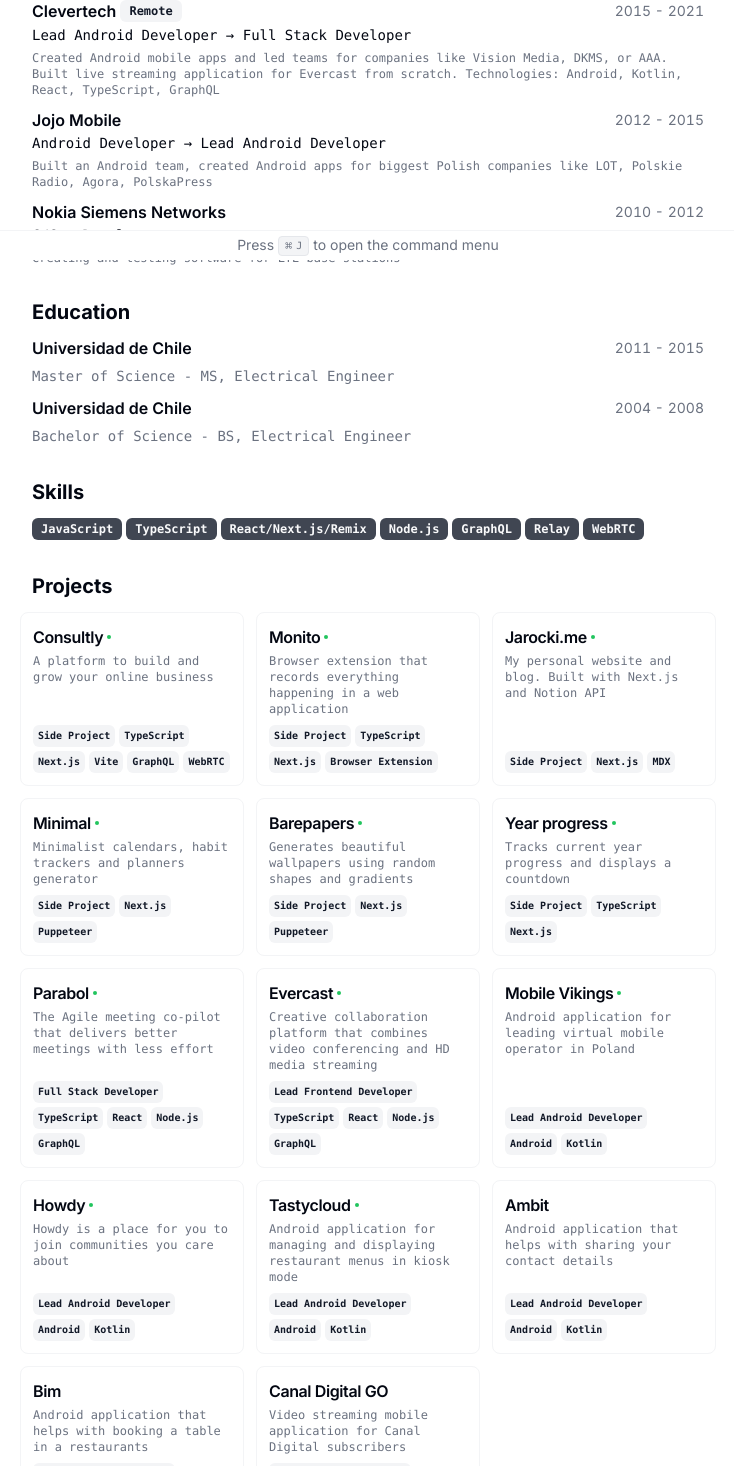
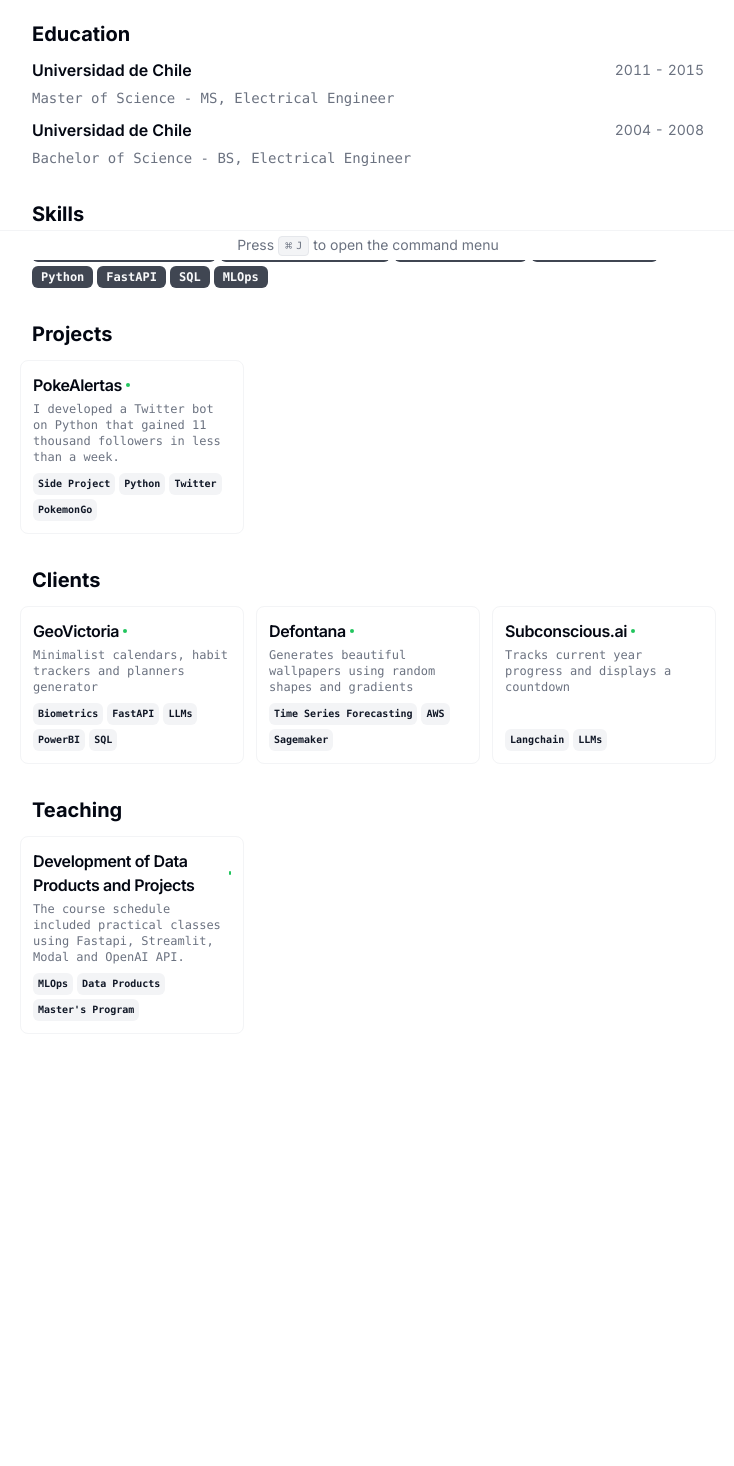
Before and after one commit to aastroza/cv, a Next.js app: page / in a window 1280 px wide. Shown: the part 540-2006 px from the top of the page, without its empty margins (272-1006 px from the left). After the commit the page ends 1638 px from the top, so only its background shows below. Built offline with nearby package versions, Linux system fonts and the light colour scheme.

Commit message:
adding clients and teaching section

```diff
--- a/src/app/page.tsx
+++ b/src/app/page.tsx
@@ -183,6 +183,38 @@
             })}
           </div>
         </Section>
+        <Section className="print-force-new-page scroll-mb-16">
+          <h2 className="text-xl font-bold">Clients</h2>
+          <div className="-mx-3 grid grid-cols-1 gap-3 print:grid-cols-3 print:gap-2 md:grid-cols-2 lg:grid-cols-3">
+            {RESUME_DATA.clients.map((project) => {
+              return (
+                <ProjectCard
+                  key={project.title}
+                  title={project.title}
+                  description={project.description}
+                  tags={project.techStack}
+                  link={"link" in project ? project.link.href : undefined}
+                />
+              );
+            })}
+          </div>
+        </Section>
+        <Section className="print-force-new-page scroll-mb-16">
+          <h2 className="text-xl font-bold">Teaching</h2>
+          <div className="-mx-3 grid grid-cols-1 gap-3 print:grid-cols-3 print:gap-2 md:grid-cols-2 lg:grid-cols-3">
+            {RESUME_DATA.courses.map((project) => {
+              return (
+                <ProjectCard
+                  key={project.title}
+                  title={project.title}
+                  description={project.description}
+                  tags={project.techStack}
+                  link={"link" in project ? project.link.href : undefined}
+                />
+              );
+            })}
+          </div>
+        </Section>
       </section>
 
       <CommandMenu
--- a/src/data/resume-data.tsx
+++ b/src/data/resume-data.tsx
@@ -1,22 +1,3 @@
-import {
-  AmbitLogo,
-  BarepapersLogo,
-  BimLogo,
-  CDGOLogo,
-  ClevertechLogo,
-  ConsultlyLogo,
-  EvercastLogo,
-  Howdy,
-  JarockiMeLogo,
-  JojoMobileLogo,
-  Minimal,
-  MobileVikingsLogo,
-  MonitoLogo,
-  NSNLogo,
-  ParabolLogo,
-  TastyCloudLogo,
-  YearProgressLogo,
-} from "@/images/logos";
 import { GitHubIcon, LinkedInIcon, XIcon } from "@/components/icons";
 
 export const RESUME_DATA = {
@@ -27,7 +8,7 @@
   about:
     "Machine Learning Engineer / Data Scientist focused on bridging the gap between academia and industry.",
   summary:
-    "With a diverse background in data science, machine learning, and engineering, I have over a decade of experience working in academia and the tech industry. My expertise lies in llms, image processing, machine learning and developing data-driven solutions.",
+    "Engineer with over 10 years of experience in R&D for Artificial Intelligence and Data Science projects. Focus on building software powered by Large Language Models, such as ChatGPT. Lecturer in a Master's Program in Data Science, teaching Data Products Development.",
   avatarUrl: "https://avatars.githubusercontent.com/u/8590877?v=4",
   personalWebsiteUrl: "https://aastroza.github.io/",
   contact: {
@@ -71,214 +52,79 @@
       link: "https://parabol.co",
       badges: ["Remote"],
       title: "Senior Full Stack Developer",
-      logo: ParabolLogo,
       start: "2021",
       end: "2024",
       description:
         "Implemented new features, led squad, worked on improving the way developers ship the code, started migration from Emotion to Tailwind CSS and more. Technologies: React, TypeScript, GraphQL",
-    },
-    {
-      company: "Clevertech",
-      link: "https://clevertech.biz",
-      badges: ["Remote"],
-      title: "Lead Android Developer → Full Stack Developer",
-      logo: ClevertechLogo,
-      start: "2015",
-      end: "2021",
-      description:
-        "Created Android mobile apps and led teams for companies like Vision Media, DKMS, or AAA. Built live streaming application for Evercast from scratch. Technologies: Android, Kotlin, React, TypeScript, GraphQL",
-    },
-    {
-      company: "Jojo Mobile",
-      link: "https://bsgroup.eu/",
-      badges: [],
-      title: "Android Developer → Lead Android Developer",
-      logo: JojoMobileLogo,
-      start: "2012",
-      end: "2015",
-      description:
-        "Built an Android team, created Android apps for biggest Polish companies like LOT, Polskie Radio, Agora, PolskaPress",
-    },
-    {
-      company: "Nokia Siemens Networks",
-      link: "https://www.nokia.com",
-      badges: [],
-      title: "C/C++ Developer",
-      logo: NSNLogo,
-      start: "2010",
-      end: "2012",
-      description: "Creating and testing software for LTE base stations",
-    },
+    }
   ],
   skills: [
-    "JavaScript",
-    "TypeScript",
-    "React/Next.js/Remix",
-    "Node.js",
-    "GraphQL",
-    "Relay",
-    "WebRTC",
+    "Artificial Intelligence",
+    "Large Language Models",
+    "Machine Learning",
+    "Computer Vision",
+    "Python",
+    "FastAPI",
+    "SQL",
+    "MLOps",
   ],
   projects: [
     {
-      title: "Consultly",
-      techStack: [
-        "Side Project",
-        "TypeScript",
-        "Next.js",
-        "Vite",
-        "GraphQL",
-        "WebRTC",
-      ],
-      description: "A platform to build and grow your online business",
-      logo: ConsultlyLogo,
+      title: "PokeAlertas",
+      techStack: ["Side Project", "Python", "Twitter", "PokemonGo"],
+      description:
+        "I developed a Twitter bot on Python that gained 11 thousand followers in less than a week.",
       link: {
-        label: "consultly.com",
-        href: "https://consultly.com/",
+        label: "emol.com",
+        href: "https://www.emol.com/noticias/Tecnologia/2016/08/11/816958/PokeAlertas-La-cuenta-de-Twitter-que-avisa-cuando-un-pokemon-aparece-en-Santiago.html",
       },
-    },
+    }
+  ],
+  clients: [
     {
-      title: "Monito",
-      techStack: ["Side Project", "TypeScript", "Next.js", "Browser Extension"],
-      description:
-        "Browser extension that records everything happening in a web application",
-      logo: MonitoLogo,
-      link: {
-        label: "monito.dev",
-        href: "https://monito.dev/",
-      },
-    },
-    {
-      title: "Jarocki.me",
-      techStack: ["Side Project", "Next.js", "MDX"],
-      description:
-        "My personal website and blog. Built with Next.js and Notion API",
-      logo: JarockiMeLogo,
-      link: {
-        label: "github.com",
-        href: "https://jarocki.me/",
-      },
-    },
-    {
-      title: "Minimal",
-      techStack: ["Side Project", "Next.js", "Puppeteer"],
+      title: "GeoVictoria",
+      techStack: ["Biometrics", "FastAPI", "LLMs", "PowerBI", "SQL"],
       description:
         "Minimalist calendars, habit trackers and planners generator",
-      logo: Minimal,
       link: {
         label: "useminimal.com",
         href: "https://useminimal.com/",
       },
     },
     {
-      title: "Barepapers",
-      techStack: ["Side Project", "Next.js", "Puppeteer"],
+      title: "Defontana",
+      techStack: ["Time Series Forecasting", "AWS", "Sagemaker"],
       description:
         "Generates beautiful wallpapers using random shapes and gradients",
-      logo: BarepapersLogo,
       link: {
         label: "barepapers.com",
         href: "https://barepapers.com/",
       },
     },
     {
-      title: "Year progress",
-      techStack: ["Side Project", "TypeScript", "Next.js"],
+      title: "Subconscious.ai",
+      techStack: ["Langchain", "LLMs"],
       description: "Tracks current year progress and displays a countdown",
-      logo: YearProgressLogo,
       link: {
         label: "getyearprogress.com",
         href: "https://getyearprogress.com/",
       },
-    },
+    }
+  ],
+  courses: [
     {
-      title: "Parabol",
+      title: "Development of Data Products and Projects",
       techStack: [
-        "Full Stack Developer",
-        "TypeScript",
-        "React",
-        "Node.js",
-        "GraphQL",
+        "MLOps",
+        "Data Products",
+        "Master's Program",
       ],
       description:
-        "The Agile meeting co-pilot that delivers better meetings with less effort",
-      logo: ParabolLogo,
+        "The course schedule included practical classes using Fastapi, Streamlit, Modal and OpenAI API.",
       link: {
-        label: "github.com",
-        href: "https://parabol.co/",
+        label: "aastroza.github.io",
+        href: "https://aastroza.github.io/dataproducts/introduccion/",
       },
-    },
-    {
-      title: "Evercast",
-      techStack: [
-        "Lead Frontend Developer",
-
-        "TypeScript",
-        "React",
-        "Node.js",
-        "GraphQL",
-      ],
-      description:
-        "Creative collaboration platform that combines video conferencing and HD media streaming",
-      logo: EvercastLogo,
-      link: {
-        label: "evercast.us",
-        href: "https://www.evercast.us/",
-      },
-    },
-    {
-      title: "Mobile Vikings",
-      techStack: ["Lead Android Developer", "Android", "Kotlin"],
-      description:
-        "Android application for leading virtual mobile operator in Poland",
-      logo: MobileVikingsLogo,
-      link: {
-        label: "mobilevikings.pl",
-        href: "https://mobilevikings.pl/",
-      },
-    },
-    {
-      title: "Howdy",
-      techStack: ["Lead Android Developer", "Android", "Kotlin"],
-      description:
-        "Howdy is a place for you to join communities you care about",
-      logo: Howdy,
-      link: {
-        label: "play.google.com",
-        href: "https://howdy.co/",
-      },
-    },
-    {
-      title: "Tastycloud",
-      techStack: ["Lead Android Developer", "Android", "Kotlin"],
-      description:
-        "Android application for managing and displaying restaurant menus in kiosk mode",
-      logo: TastyCloudLogo,
-      link: {
-        label: "tastycloud.fr",
-        href: "https://www.tastycloud.fr/",
-      },
-    },
-    {
-      title: "Ambit",
-      techStack: ["Lead Android Developer", "Android", "Kotlin"],
-      description:
-        "Android application that helps with sharing your contact details",
-      logo: AmbitLogo,
-    },
-    {
-      title: "Bim",
-      techStack: ["Lead Android Developer", "Android", "Kotlin"],
-      description:
-        "Android application that helps with booking a table in a restaurants",
-      logo: BimLogo,
-    },
-    {
-      title: "Canal Digital GO",
-      techStack: ["Lead Android Developer", "Android", "Kotlin"],
-      description:
-        "Video streaming mobile application for Canal Digital subscribers",
-      logo: CDGOLogo,
-    },
+    }
   ],
 } as const;
```
